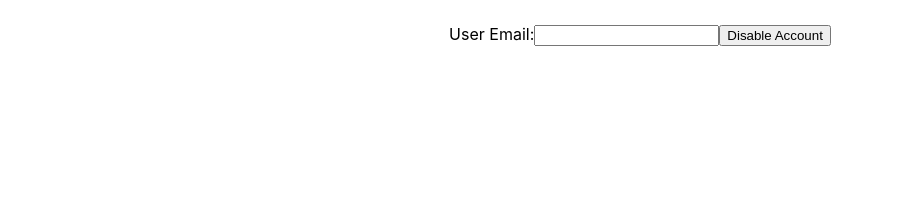
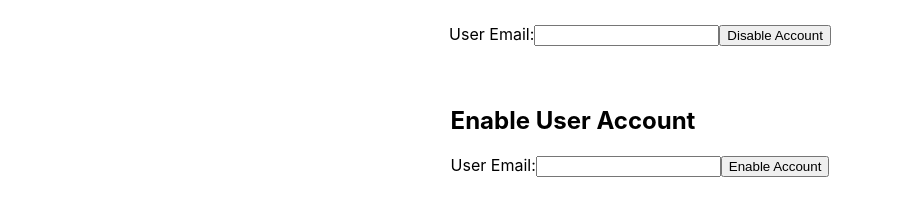
Before and after one commit to lyoell/Superhero-Database, a React (Create React App) app in the folder lab4-lyoell/: page /AdminPage in a window 1280 px wide. Shown: the part 304-520 px from the top of the page, without its empty margins (0-922 px from the left). Built offline with nearby package versions, Linux system fonts and the light colour scheme; no server answers.

Commit message:
Adding re-enabled

```diff
--- /dev/null
+++ b/lab4-lyoell/src/components/main components/EnableAccount.jsx
@@ -0,0 +1,43 @@
+import React, { useState } from 'react';
+
+const EnableAccountForm = () => {
+  const [email, setEmail] = useState('');
+
+  const handleEnableAccount = async () => {
+    try {
+      const response = await fetch('http://localhost:8080/reactivateUser', {
+        method: 'POST',
+        headers: {
+          'Content-Type': 'application/json',
+        },
+        body: JSON.stringify({ email }),
+      });
+
+      if (response.ok) {
+        console.log(`User account with email ${email} enabled successfully`);
+      } else {
+        console.error('Error enabling user account:', response.statusText);
+      }
+    } catch (error) {
+      console.error('Error enabling user account:', error.message);
+    }
+
+    setEmail('');
+  };
+
+  return (
+    <div>
+      <h2>Enable User Account</h2>
+      <label htmlFor="email">User Email:</label>
+      <input
+        type="email"
+        id="email"
+        value={email}
+        onChange={(e) => setEmail(e.target.value)}
+      />
+      <button onClick={handleEnableAccount}>Enable Account</button>
+    </div>
+  );
+};
+
+export default EnableAccountForm;
--- a/lab4-lyoell/src/components/pages/Admin.jsx
+++ b/lab4-lyoell/src/components/pages/Admin.jsx
@@ -4,6 +4,7 @@ import { Link } from 'react-router-dom';
 import ComplaintList from '../main components/Complaints';
 import AddAdmin from '../main components/AddAdmin';
 import DisableAccountForm from '../main components/DisableAccount';
+import EnableAccountForm from '../main components/EnableAccount';
 
 const BackButton = styled(Link)`
   position: absolute;
@@ -103,6 +104,9 @@ const InputStorage = () => {
         <Container>
           <DisableAccountForm/>
         </Container>
+        <Container>
+          <EnableAccountForm/>
+        </Container>
     </div>
   );
 };
```
Also changed, not shown: 1 other file (tests, documents, lock files or other folders).
